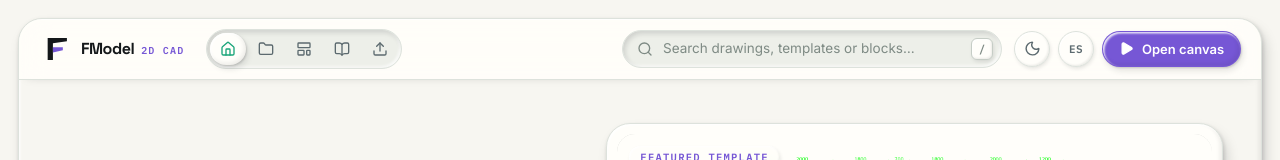
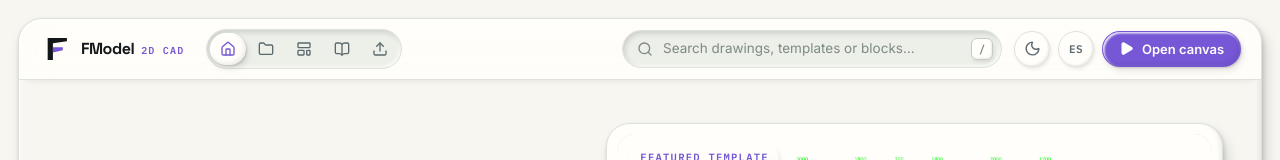
Before and after one commit to klkmoraa/FModel, a React (Vite) app: page / in a window 1280 px wide. Shown: the top 160 px of the page. Built offline with nearby package versions, Linux system fonts and the light colour scheme.

Commit message:
style(fmodel): usar morado Modelo para toda interacción

```diff
--- a/src/styles/tokens.css
+++ b/src/styles/tokens.css
@@ -28,11 +28,11 @@
   --fm-accent-soft: color-mix(in srgb, var(--fm-accent) 12%, transparent);
   --fm-accent-line: color-mix(in srgb, var(--fm-accent) 45%, transparent);
 
-  /* interacción compartida: marca madre para navegación, foco y controles activos */
-  --fs-interaction: var(--fs-brand-accent);
+  /* FModel: la familia Modelo gobierna también navegación, foco y controles activos */
+  --fs-interaction: var(--fm-accent);
   --fs-interaction-soft: color-mix(in srgb, var(--fs-interaction) 12%, transparent);
   --fs-interaction-line: color-mix(in srgb, var(--fs-interaction) 45%, transparent);
-  --fs-interaction-ink: #0e1113;
+  --fs-interaction-ink: var(--fm-accent-ink);
 
   /* neutros día */
   --n-000: #fffefa;
```
